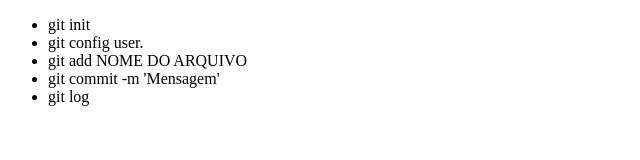
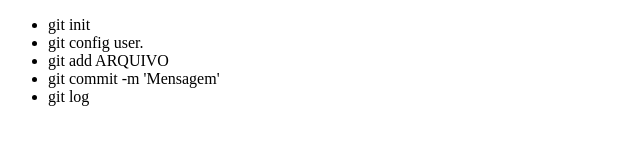
Before and after one commit to muriguerra/aprendendo-git, a plain HTML site: page index.html in a window 1280 px wide. Shown: the whole page, without its empty margins (0-640 px from the left). Drawn offline with Linux system fonts and the light colour scheme.

Commit message:
mudando "nome do arquivo" para "nome"

```diff
--- a/index.html
+++ b/index.html
@@ -8,7 +8,7 @@
     <ul>
         <li>git init</li>
         <li>git config user.</li>
-        <li>git add NOME DO ARQUIVO</li>
+        <li>git add ARQUIVO</li>
         <li>git commit -m 'Mensagem'</li>
         <li>git log</li>
     </ul>
```
